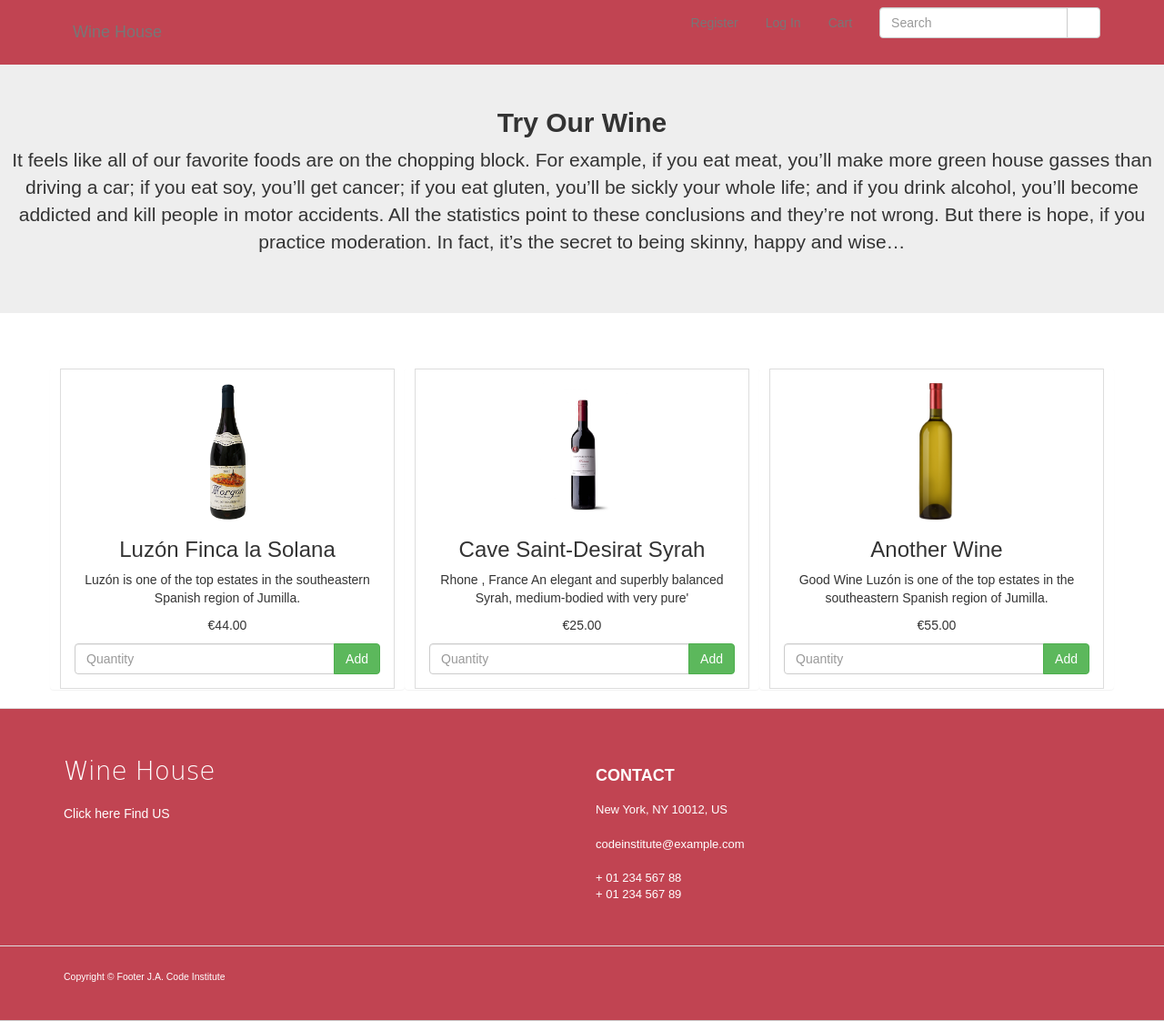
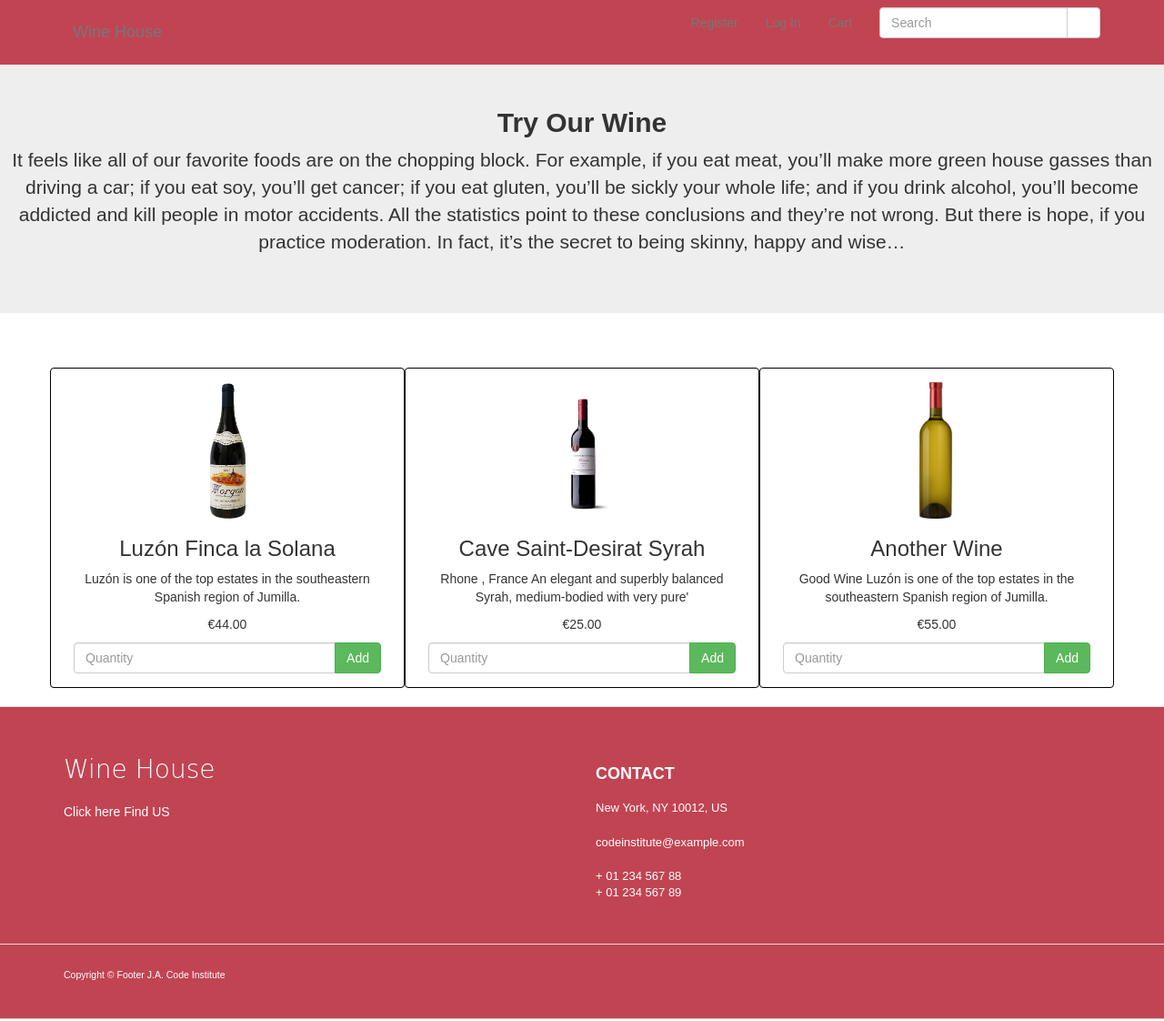
Before and after one commit to jamaral14/Full-Stack-Frameworks-with-Django-Milestone-Project, a Django app: page / in a window 1280 px wide. Shown: the whole page at 91% size. Run offline with Django 3.2, Linux system fonts and the light colour scheme; data comes from the database, SQL or seed files in the repository; some libraries are stand-ins or nearby versions; some web fonts are replaced.

Commit message:
Aded .panel and border 1px dolid black

```diff
--- a/static/css/custom.css
+++ b/static/css/custom.css
@@ -58,9 +58,13 @@ caption p {
     padding: 0 10px;
 }
 
+.panel {
+    border: 1px solid black;
+}
+
 .panel-body {
     height: 100%;
-    border: 1px solid #ddd;
+
 }
 
 .product-description {
```
